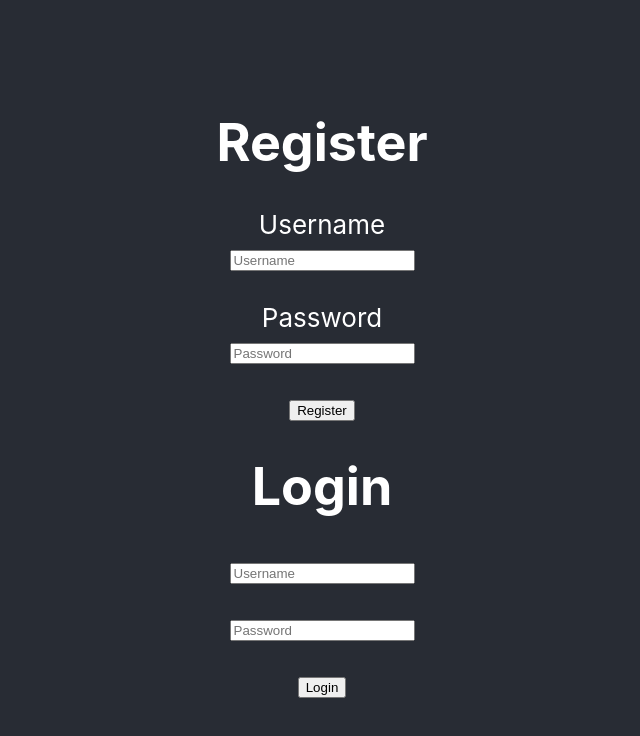
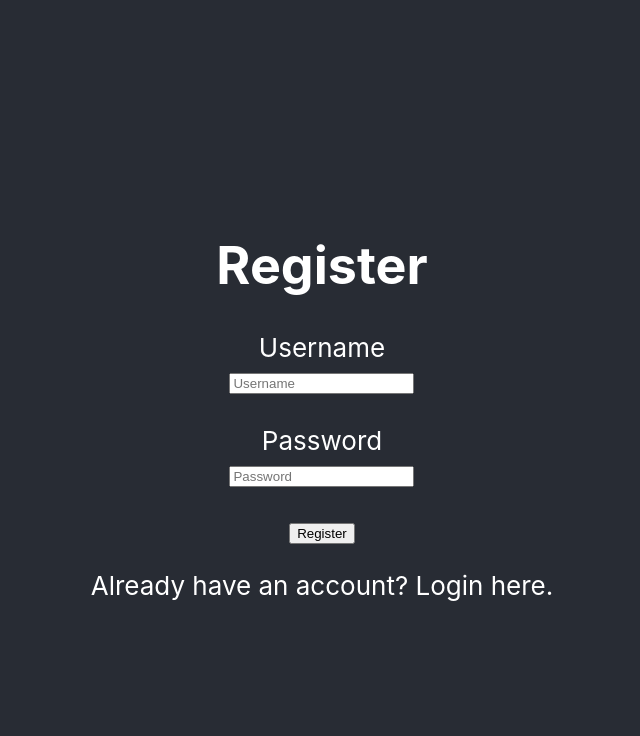
Before and after one commit to johnny-gangoo/projects-02-lyricalgenius, a React (Create React App) app in the folder lyricalgenius/: page / in a window 1280 px wide. Shown: the top 736 px of the page, without its empty margins (318-958 px from the left). Built offline with nearby package versions, Linux system fonts and the light colour scheme.

Commit message:
Added validation to login as well as fixed responses and created account session

```diff
--- a/lyricalgenius/src/App.js
+++ b/lyricalgenius/src/App.js
@@ -1,15 +1,12 @@
 import './App.css';
-import GetUserInput from './components/userSongInput/getUserSongInput.js';
-import Login from './components/pages/login.js';
-import Register from './components/pages/register.js';
+import LoginRegisterPage from './components/pages/loginregister.js';
 
 function App() {
   return (
     <div className="App">
       <header className="App-header">
         <div>
-          <Register />
-          <Login />
+          <LoginRegisterPage />
         </div>
       </header>
     </div>
--- a/lyricalgenius/src/components/pages/login.js
+++ b/lyricalgenius/src/components/pages/login.js
@@ -1,55 +1,101 @@
+
+// Imports
 import React, {Component} from 'react';
+import Account from './user.js';
 import axios from 'axios';
 
+// Login Component
 class Login extends Component {
     constructor(props){
         super(props)
         this.state = {
             username: "",
-            password: ""
+            password: "",
+            errors: {username: "",password: ""},
+            userValid: false,
+            passValid: false,
+            submitRes: ""
         }
-        this.initialState=this.state;
     }
 
+    // Handles form submit
     handleSubmit = (event) => {
-        //this will prevent data from refreshing
+        // This will prevent data from refreshing
         event.preventDefault();
-        //axios post will send the data to the backend in JSON format
-        console.log(event);
-        axios.post("http://localhost:3001/login", this.state).then(res => {
-            //need to show response to user
-            //this.setState({songData: res});
 
-            //need to see if i can just set songData:res and not res[0] by checking length of res upon response
+        // Clears the submit message
+        this.setState({
+            submitRes: ""
         })
-        .catch(error => {
-            console.log(error.response)
-        });
+
+        // Only allow submit if the form is filled correctly
+        if(this.state.userValid && this.state.passValid){
+            axios.post("http://localhost:3001/login", this.state).then((response) => {
+                if(response.data == "Successful Login"){
+                    Account.setUsername(this.state.username); // Set the current user
+                }
+                else{
+                    this.setState({
+                        submitRes: "Invalid Username or Password"
+                    })
+                }
+            },(error) => {
+                console.log(error.response)
+            });
+        }
     }
 
-    handleInputChange = (event) => {
-        event.preventDefault();
-        this.setState({
-            //you can specify multiple inputs here
-            //they just need to have different names
-            //brackets are used to dynamically update
-            //object key name
-           [event.target.name] : event.target.value
+    // As user enters data check it
+    handleInput(event) {
+        const n = event.target.name; // Get the name of the dom element that triggered the event
+        const v = event.target.value; // Get the value of that object
+        this.setState({  // Set its value to the state
+            [n]: v
+        },
+            () => {this.validate(n,v)} // Validates the input
+        );
+    }
+
+    // Function to validate user input
+    validate(name, value){
+        let errors = this.state.errors;
+        let userValid = this.state.userValid;
+        let passValid = this.state.passValid;
+
+        if(name == "username"){ // It is the username field
+            userValid = value.length > 3;
+            errors.username = userValid ? "" : "Username is too short";
+        }
+        else{ // It is the password field
+            passValid = value.length > 0;
+            errors.password = passValid ? "" : "Password can not be empty";
+        }
+
+        this.setState({ // Updates the errors
+                errors: errors,
+                userValid: userValid,
+                passValid: passValid
         });
     }
 
     render () {
-        const {} = this.state
+        const {errors,submitRes} = this.state
         return (
             <div id="login">
                 <h1>Login</h1>
                 <form onSubmit={this.handleSubmit}>
-                    <p><input type='text' placeholder='Username' name='Username' onChange={this.handleInputChange}/></p>
-                    <p><input type='password' placeholder='Password' name='Password' onChange={this.handleInputChange}/></p>
+                    <label htmlFor='Username'>Username</label>
+                    <p><input type='text' placeholder='username' name='username' onChange={(event) => this.handleInput(event)}/></p>
+                    <p>{errors.username}</p>
+                    <label htmlFor='Password'>Password</label>
+                    <p><input type='password' placeholder='password' name='password' onChange={(event) => this.handleInput(event)}/></p>
+                    <p>{errors.password}</p>
+                    <p>{submitRes}</p>
                     <p><button>Login</button></p>
                 </form>
             </div>
         )
     }
 }
+
 export default Login;
--- /dev/null
+++ b/lyricalgenius/src/components/pages/loginregister.js
@@ -0,0 +1,45 @@
+
+// Imports
+import React, {Component} from 'react';
+import Login from './login.js';
+import Register from './register.js';
+
+// Component that will hold the login and register components
+class LoginRegisterPage extends Component {
+    constructor(props){
+        super(props)
+        this.state = {
+            loginVisable: false, // Which component is showing
+            toggleText: "Already have an account? Login here." // Component toggle text
+        }
+        this.initialState=this.state;
+    }
+
+    handleToggle = (event) => { // Handle click for toggle
+        this.setState({
+            loginVisable: !this.state.loginVisable // Change the visable component
+        });
+        if(!this.state.loginVisable){ // Decide the text for the toggle button
+            this.setState({
+                toggleText: "Need an account? Sign up here."
+            });
+        }
+        else{
+            this.setState({
+                toggleText: "Already have an account? Login here."
+            });
+        }
+    }
+
+    render () {
+        const {toggleText} = this.state
+        return (
+            <div id="register">
+                {this.state.loginVisable && <Login />}
+                {!this.state.loginVisable && <Register />}
+                <span onClick={this.handleToggle}>{toggleText}</span>
+            </div>
+        )
+    }
+}
+export default LoginRegisterPage;
--- a/lyricalgenius/src/components/pages/register.js
+++ b/lyricalgenius/src/components/pages/register.js
@@ -19,28 +19,22 @@ class Register extends Component {
         event.preventDefault();
         //axios post will send the data to the backend in JSON format
         axios.post("http://localhost:3001/createAccount", this.state).then(res => {
-            console.log(res.data);
+            console.log(res);
         })
         .catch(error => {
             console.log(error.response)
         });
     }
 
-    handleInputChange (event) {
-        const name = event.target.name;
-        const val = event.target.value;
-        this.setState({[name]: val}, () => {
-            this.validate(name, val);
+    handleInputChange = (event) => {
+        event.preventDefault();
+        this.setState({
+            //you can specify multiple inputs here
+            //they just need to have different names
+            //brackets are used to dynamically update
+            //object key name
+           [event.target.name] : event.target.value
         });
-
-        // switch(name){
-        //     case 'username':
-
-        //     case 'password':
-
-        //     default:
-        //         break;
-        // }
     }
 
     render () {
@@ -50,13 +44,13 @@ class Register extends Component {
                 <form onSubmit={this.handleSubmit}>
                     <label>Username</label>
                     <br/>
-                    <input type='text' placeholder='Username' name='Username' value={this.state.username} onChange={(event) => this.handleInputChange(event)}/>
+                    <input type='text' placeholder='Username' name='Username' onChange={this.handleInputChange}/>
                     <br/>
                     <span id="username-error"></span>
                     <br/>
                     <label>Password</label>
                     <br/>
-                    <input type='password' placeholder='Password' name='Password' value={this.state.password} onChange={(event) => this.handleInputChange(event)}/>
+                    <input type='password' placeholder='Password' name='Password' onChange={this.handleInputChange}/>
                     <br/>
                     <span id="password-error"></span>
                     <p><button onClick={this.handleValidation}>Register</button></p>
--- /dev/null
+++ b/lyricalgenius/src/components/pages/user.js
@@ -0,0 +1,26 @@
+// Component will allow for tracking of user across application
+
+let Account = (function (){
+
+    // Account fields
+    let username = "";
+
+    // Account getters
+    let getUsername = () => {
+        return username;
+    }
+
+    // Account setters
+    let setUsername = (name) => {
+        username = name;
+    }
+
+    // Returned functions
+    return {
+        getUsername: getUsername,
+        setUsername: setUsername
+    }
+
+}) ();
+
+export default Account;
```
